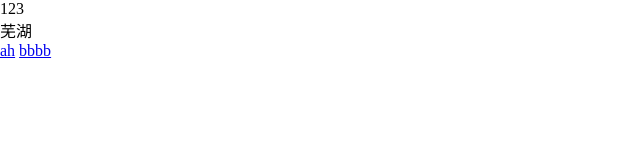
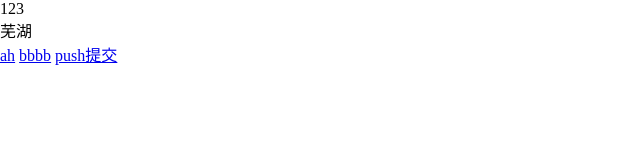
Before and after one commit to welove42/git, a plain HTML site: page index.html in a window 1280 px wide. Shown: the whole page, without its empty margins (0-640 px from the left). Drawn offline with Linux system fonts and the light colour scheme.

Commit message:
push提交测试

```diff
--- a/index.html
+++ b/index.html
@@ -13,6 +13,7 @@
     <p>芜湖</p>
     <a href="#">ah</a>
     <a href="#">bbbb</a>
+    <a href="#">push提交</a>
 </body>
 
 </html>
```
